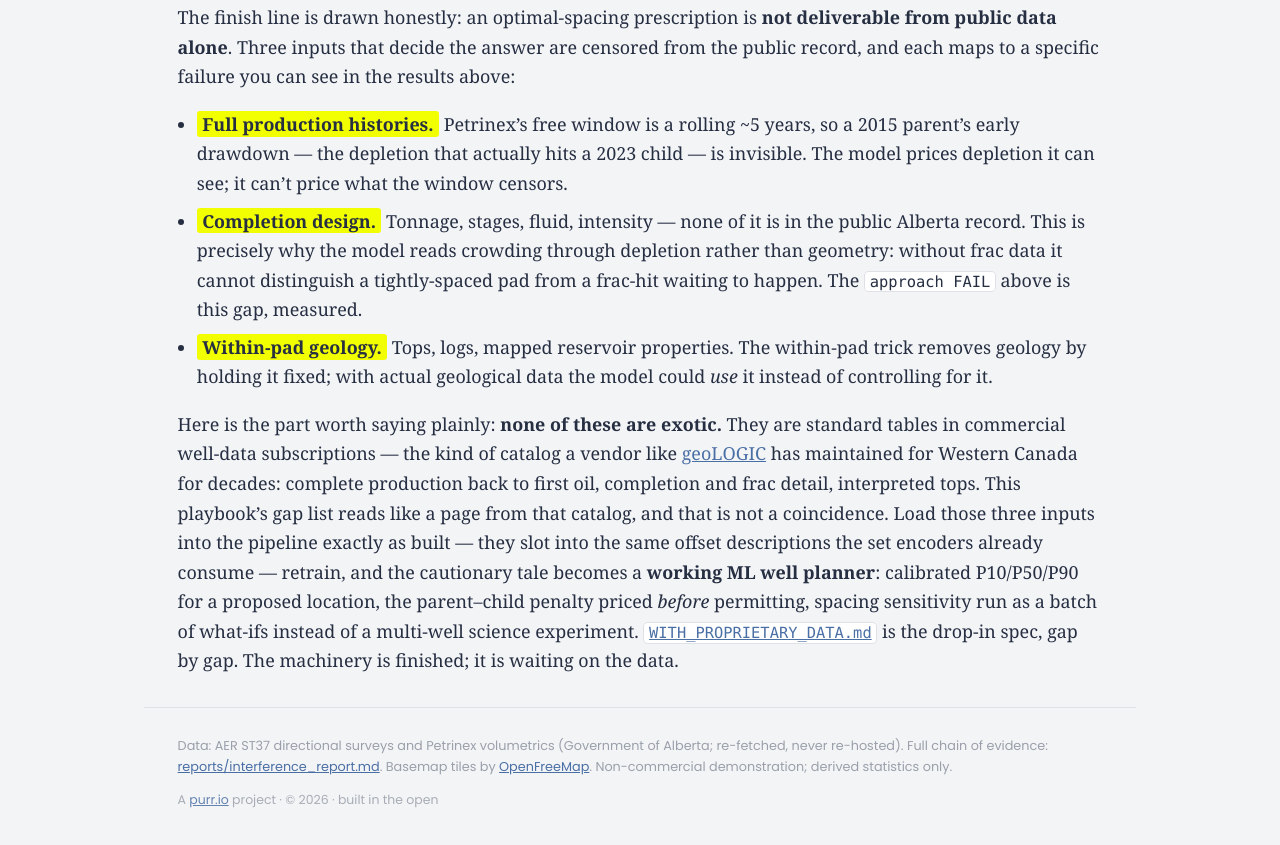
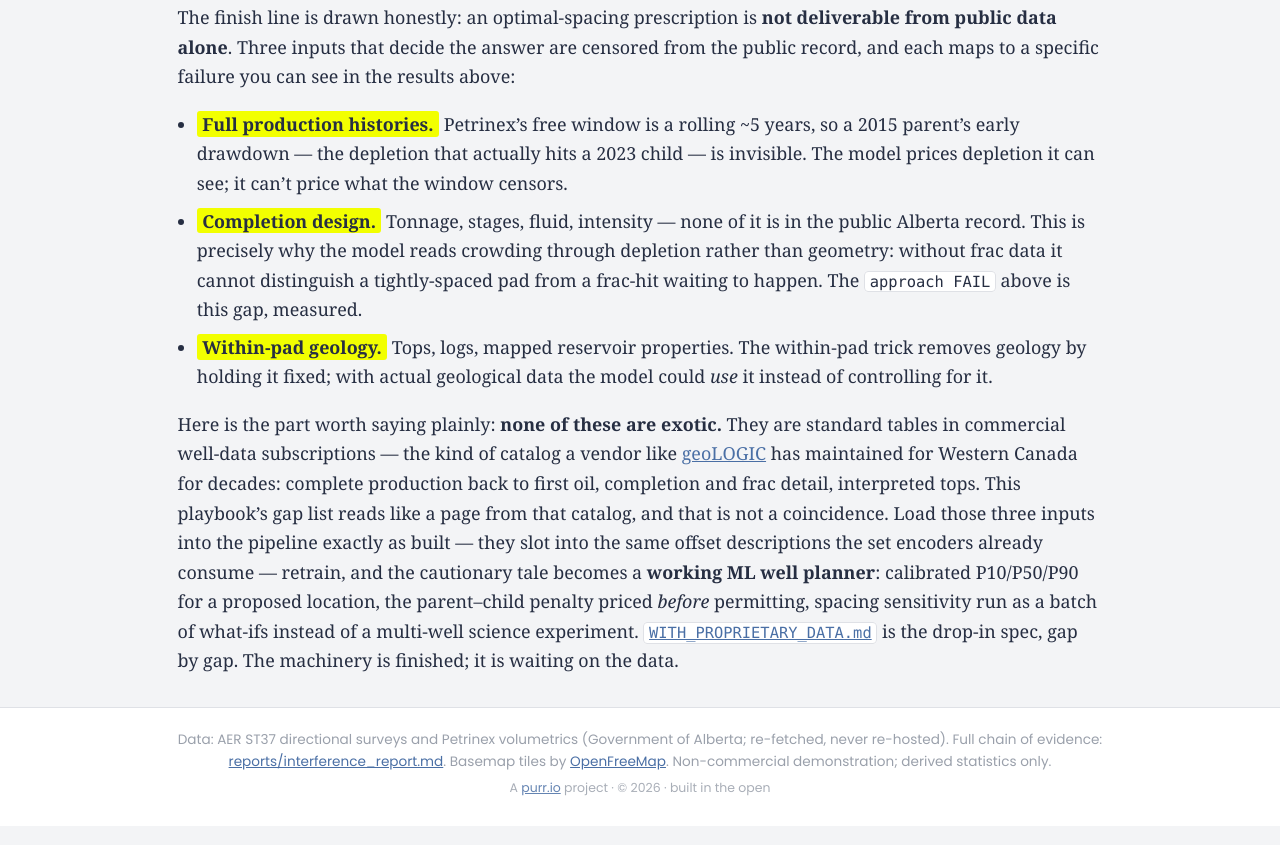
Before and after one commit to rbhughes/well-spacing-playbook, an Astro site in the folder site/: page / in a window 1280 px wide. Shown: the part 5709-6554 px from the top of the page. Built offline with nearby package versions, Linux system fonts and the light colour scheme; Astro itself is replaced by a stand-in of ours; no server answers.

Commit message:
Footer: purr.io-style white sticky bar (hairline top, centered, full width)
Co-Authored-By: Claude Fable 5 <noreply@anthropic.com>
Claude-Session: https://claude.ai/code/session_01QZ4CJoQwA6Nx2XP48pjiUj

```diff
--- a/site/src/pages/index.astro
+++ b/site/src/pages/index.astro
@@ -504,11 +504,14 @@
     -webkit-box-decoration-break: clone;
   }
   footer {
-    color: var(--muted); font-size: 0.8rem;
-    max-width: 62rem; margin: 0 auto;
+    border-top: 1px solid var(--hairline);
+    background: var(--surface);
     padding: 1rem 2.1rem 1.4rem;
-    border-top: 1px solid var(--hairline);
+    text-align: center;
+    color: var(--muted);
+    font-size: 0.85rem;
   }
+  footer p { max-width: 68rem; margin: 0.35rem auto; }
   @media (max-width: 700px) {
     h1 { font-size: 1.7rem; }
     .masthead, .body, footer { padding-left: 1.2rem; padding-right: 1.2rem; }
```
